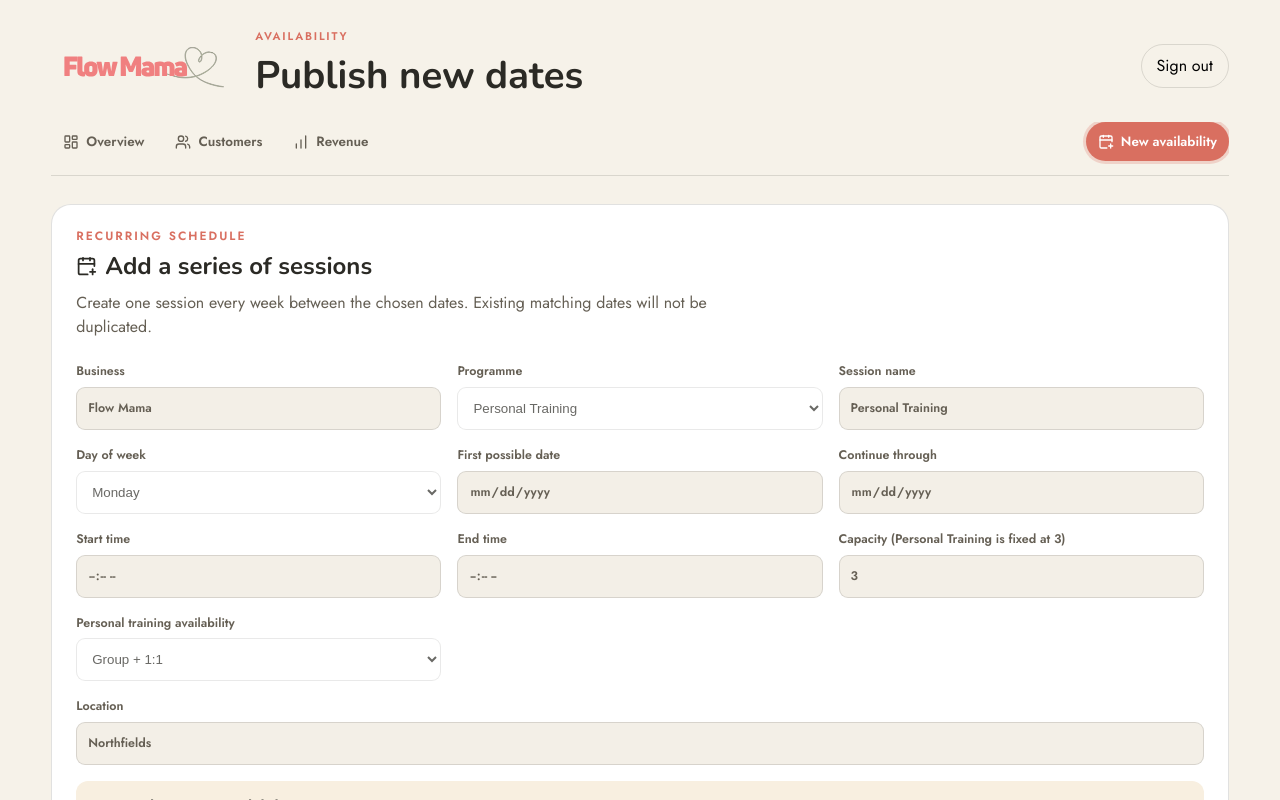
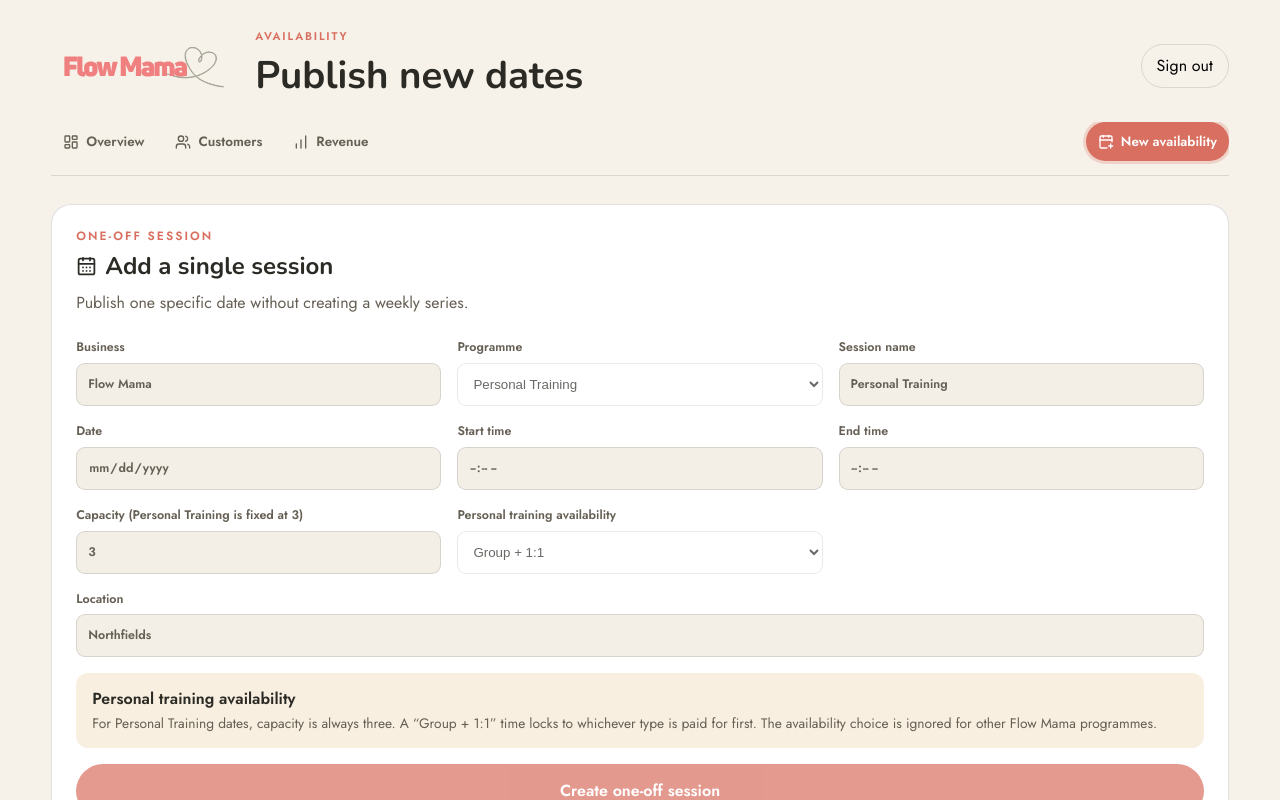
Before and after one commit to gbnakamura/flow-mama, a Next.js app: page /admin/availability/new in a window 1280 px wide. Shown: the top 800 px of the page. Built offline with nearby package versions, Linux system fonts and the light colour scheme; no server answers.

Commit message:
Add one-off session availability

```diff
--- a/app/admin/availability/new/page.tsx
+++ b/app/admin/availability/new/page.tsx
@@ -1,6 +1,6 @@
 import { revalidatePath } from "next/cache";
 import { redirect } from "next/navigation";
-import { CalendarPlus } from "lucide-react";
+import { CalendarPlus, CalendarDays } from "lucide-react";
 import { z } from "zod";
 import { AdminHeader } from "@/components/admin-header";
 import { requireAdmin } from "@/lib/auth/admin";
@@ -10,24 +10,111 @@ import { createSupabaseAdmin } from "@/lib/supabase/admin";
 export const dynamic = "force-dynamic";
 
 type NewAvailabilityProps = {
-  searchParams: Promise<{ result?: string; count?: string; error?: string }>;
+  searchParams: Promise<{ result?: string; count?: string; type?: string; error?: string }>;
 };
 
-const recurrenceSchema = z.object({
+const availabilityFields = {
   programmeId: z.uuid(),
   sessionName: z.string().trim().min(2).max(80),
-  weekday: z.coerce.number().int().min(0).max(6),
-  startDate: z.iso.date(),
-  endDate: z.iso.date(),
   startTime: z.string().regex(/^\d{2}:\d{2}$/),
   endTime: z.string().regex(/^\d{2}:\d{2}$/),
   capacity: z.coerce.number().int().min(1).max(100),
   location: z.string().trim().min(2).max(180),
   bookingAvailability: z.enum(["both", "group", "one_to_one"]),
+};
+
+const availabilitySchema = z.object(availabilityFields);
+
+const recurrenceSchema = availabilitySchema.extend({
+  weekday: z.coerce.number().int().min(0).max(6),
+  startDate: z.iso.date(),
+  endDate: z.iso.date(),
+});
+
+const oneOffSchema = availabilitySchema.extend({
+  date: z.iso.date(),
 });
 
 function slugify(value: string) {
   return value.toLowerCase().trim().replace(/[^a-z0-9]+/g, "-").replace(/^-|-$/g, "");
+}
+
+type AvailabilityInput = z.infer<typeof availabilitySchema>;
+
+async function saveAvailability(
+  admin: Awaited<ReturnType<typeof requireAdmin>>,
+  input: AvailabilityInput,
+  dates: string[],
+  auditAction: "one_off_availability_created" | "recurring_availability_created",
+) {
+  const supabase = createSupabaseAdmin();
+  const { data: programme, error: programmeError } = await supabase
+    .from("programmes")
+    .select("id,slug")
+    .eq("id", input.programmeId)
+    .eq("status", "published")
+    .single();
+  if (programmeError || !programme) redirect("/admin/availability/new?error=programme");
+
+  const sessionSlug = slugify(input.sessionName);
+  const isPersonalTraining = programme.slug === "group-personal-training";
+  const capacity = isPersonalTraining ? 3 : input.capacity;
+  const { data: variant, error: variantError } = await supabase
+    .from("session_variants")
+    .upsert({
+      programme_id: programme.id,
+      slug: sessionSlug,
+      name: input.sessionName,
+      default_capacity: capacity,
+    }, { onConflict: "programme_id,slug" })
+    .select("id")
+    .single();
+  if (variantError || !variant) redirect("/admin/availability/new?error=session");
+
+  await supabase.from("programmes").update({ location: input.location, updated_at: new Date().toISOString() }).eq("id", programme.id);
+
+  const allowedBookingModes = input.bookingAvailability === "both"
+    ? ["group", "one_to_one"]
+    : [input.bookingAvailability];
+  const slots = dates.map((date) => ({
+    session_variant_id: variant.id,
+    starts_at: londonLocalToIso(date, input.startTime),
+    ends_at: londonLocalToIso(date, input.endTime),
+    capacity,
+    status: "scheduled",
+    allowed_booking_modes: isPersonalTraining ? allowedBookingModes : null,
+  }));
+  const { error: slotError } = await supabase.from("slots").upsert(slots, {
+    onConflict: "session_variant_id,starts_at",
+    ignoreDuplicates: true,
+  });
+  if (slotError) redirect("/admin/availability/new?error=save");
+
+  await supabase.from("admin_audit_log").insert({
+    admin_email: admin.email,
+    action: auditAction,
+    entity_type: "session_variant",
+    entity_id: variant.id,
+    details: { dates, capacity, start_time: input.startTime, end_time: input.endTime, allowed_booking_modes: isPersonalTraining ? allowedBookingModes : null },
+  });
+
+  revalidatePath("/admin");
+  revalidatePath("/book");
+  revalidatePath("/personal-training");
+}
+
+async function createOneOffAvailability(formData: FormData) {
+  "use server";
+  const admin = await requireAdmin();
+  if (admin.preview) redirect("/admin/availability/new?error=preview");
+
+  const parsed = oneOffSchema.safeParse(Object.fromEntries(formData));
+  if (!parsed.success || parsed.data.endTime <= parsed.data.startTime) {
+    redirect("/admin/availability/new?error=details");
+  }
+
+  await saveAvailability(admin, parsed.data, [parsed.data.date], "one_off_availability_created");
+  redirect("/admin/availability/new?result=created&type=one-off&count=1");
 }
 
 async function createRecurringAvailability(formData: FormData) {
@@ -43,61 +130,8 @@ async function createRecurringAvailability(formData: FormData) {
   const dates = datesForWeekday(parsed.data.startDate, parsed.data.endDate, parsed.data.weekday);
   if (!dates.length) redirect("/admin/availability/new?error=dates");
 
-  const supabase = createSupabaseAdmin();
-  const { data: programme, error: programmeError } = await supabase
-    .from("programmes")
-    .select("id,slug")
-    .eq("id", parsed.data.programmeId)
-    .eq("status", "published")
-    .single();
-  if (programmeError || !programme) redirect("/admin/availability/new?error=programme");
-
-  const sessionSlug = slugify(parsed.data.sessionName);
-  const isPersonalTraining = programme.slug === "group-personal-training";
-  const capacity = isPersonalTraining ? 3 : parsed.data.capacity;
-  const { data: variant, error: variantError } = await supabase
-    .from("session_variants")
-    .upsert({
-      programme_id: programme.id,
-      slug: sessionSlug,
-      name: parsed.data.sessionName,
-      default_capacity: capacity,
-    }, { onConflict: "programme_id,slug" })
-    .select("id")
-    .single();
-  if (variantError || !variant) redirect("/admin/availability/new?error=session");
-
-  await supabase.from("programmes").update({ location: parsed.data.location, updated_at: new Date().toISOString() }).eq("id", programme.id);
-
-  const allowedBookingModes = parsed.data.bookingAvailability === "both"
-    ? ["group", "one_to_one"]
-    : [parsed.data.bookingAvailability];
-  const slots = dates.map((date) => ({
-    session_variant_id: variant.id,
-    starts_at: londonLocalToIso(date, parsed.data.startTime),
-    ends_at: londonLocalToIso(date, parsed.data.endTime),
-    capacity,
-    status: "scheduled",
-    allowed_booking_modes: isPersonalTraining ? allowedBookingModes : null,
-  }));
-  const { error: slotError } = await supabase.from("slots").upsert(slots, {
-    onConflict: "session_variant_id,starts_at",
-    ignoreDuplicates: true,
-  });
-  if (slotError) redirect("/admin/availability/new?error=save");
-
-  await supabase.from("admin_audit_log").insert({
-    admin_email: admin.email,
-    action: "recurring_availability_created",
-    entity_type: "session_variant",
-    entity_id: variant.id,
-    details: { dates, capacity, start_time: parsed.data.startTime, end_time: parsed.data.endTime, allowed_booking_modes: isPersonalTraining ? allowedBookingModes : null },
-  });
-
-  revalidatePath("/admin");
-  revalidatePath("/book");
-  revalidatePath("/personal-training");
-  redirect(`/admin/availability/new?result=created&count=${dates.length}`);
+  await saveAvailability(admin, parsed.data, dates, "recurring_availability_created");
+  redirect(`/admin/availability/new?result=created&type=recurring&count=${dates.length}`);
 }
 
 export default async function NewAvailabilityPage({ searchParams }: NewAvailabilityProps) {
@@ -113,8 +147,28 @@ export default async function NewAvailabilityPage({ searchParams }: NewAvailabil
   return (
     <main className="admin-shell">
       <AdminHeader title="Publish new dates" eyebrow="Availability" active="availability" />
-      {message.result && <p className="admin-success">Created {message.count} recurring sessions successfully.</p>}
+      {message.result && <p className="admin-success">{message.type === "one-off" ? "Created the one-off session successfully." : `Created ${message.count} recurring sessions successfully.`}</p>}
       {message.error && <p className="form-error">We couldn’t create those sessions. Check the dates and times, then try again.</p>}
+
+      <section className="admin-panel admin-form-panel">
+        <div className="admin-panel-heading">
+          <div><p className="booking-eyebrow">One-off session</p><h2><CalendarDays size={21} /> Add a single session</h2></div>
+          <p>Publish one specific date without creating a weekly series.</p>
+        </div>
+        <form className="admin-form-grid" action={createOneOffAvailability}>
+          <label>Business<input value="Flow Mama" disabled /></label>
+          <label>Programme<select required name="programmeId" defaultValue={defaultProgramme?.id} disabled={admin.preview}>{programmes.map((programme) => <option key={programme.id} value={programme.id}>{programme.name}</option>)}</select></label>
+          <label>Session name<input required name="sessionName" defaultValue="Personal Training" placeholder="Early Flow" disabled={admin.preview} /></label>
+          <label>Date<input required type="date" name="date" disabled={admin.preview} /></label>
+          <label>Start time<input required type="time" name="startTime" disabled={admin.preview} /></label>
+          <label>End time<input required type="time" name="endTime" disabled={admin.preview} /></label>
+          <label>Capacity (Personal Training is fixed at 3)<input required type="number" name="capacity" min="1" max="100" defaultValue="3" disabled={admin.preview} /></label>
+          <label>Personal training availability<select required name="bookingAvailability" defaultValue="both" disabled={admin.preview}><option value="both">Group + 1:1</option><option value="group">Group only</option><option value="one_to_one">1:1 only</option></select></label>
+          <label className="admin-form-wide">Location<input required name="location" defaultValue={defaultProgramme?.location ?? "Northfields Community Centre, W13 9SS"} disabled={admin.preview} /></label>
+          <div className="admin-form-note admin-form-wide"><strong>Personal training availability</strong><span>For Personal Training dates, capacity is always three. A “Group + 1:1” time locks to whichever type is paid for first. The availability choice is ignored for other Flow Mama programmes.</span></div>
+          <button className="pay-button admin-form-wide" disabled={admin.preview}>Create one-off session</button>
+        </form>
+      </section>
 
       <section className="admin-panel admin-form-panel">
         <div className="admin-panel-heading">
```
Also changed, not shown: 1 other file (tests, documents, lock files or other folders).
